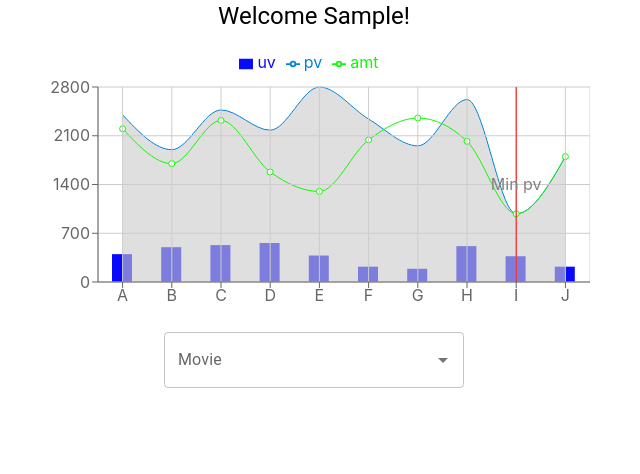
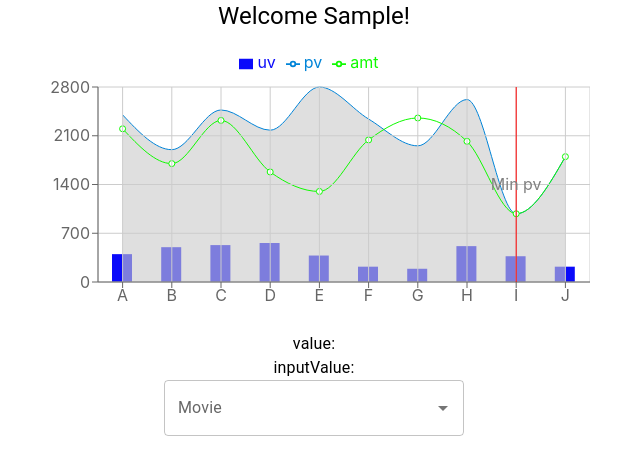
Before and after one commit to korczu/Sign-in-form, a React (Create React App) app: page / in a window 1280 px wide. Both pictures are taken after typing "Sample", "Sample123" into the empty fields and a click on the button "SUBMIT". Shown: the top 474 px of the page, without its empty margins (326-966 px from the left). Built offline with nearby package versions, Linux system fonts and the light colour scheme.

Commit message:
value and inputValue state lifted

```diff
--- a/src/Components/MainContent.jsx
+++ b/src/Components/MainContent.jsx
@@ -1,10 +1,13 @@
 import { Box, Typography } from "@mui/material";
-import React from "react";
+import React, { useState } from "react";
 import Chart from "./Chart";
 import { chartData } from "../data";
 import MovieInput from "./MovieInput";
 
 function MainContent(props) {
+  const [value, setValue] = useState(null);
+  const [inputValue, setInputValue] = useState("");
+
   return (
     <Box
       sx={{
@@ -17,7 +20,18 @@ function MainContent(props) {
         Welcome {props.login}!
       </Typography>
       <Chart data={chartData} />
-      <MovieInput />
+      <Typography component="p" variant="body1">
+        value:{value}
+      </Typography>
+      <Typography component="p" variant="body1">
+        inputValue:{inputValue}
+      </Typography>
+      <MovieInput
+        value={value}
+        setValue={setValue}
+        inputValue={inputValue}
+        setInputValue={setInputValue}
+      />
     </Box>
   );
 }
--- a/src/Components/MovieInput.jsx
+++ b/src/Components/MovieInput.jsx
@@ -10,10 +10,8 @@ function debounce(fnc, ms, timer) {
   timer = setTimeout(fnc, ms);
 }
 
-function MovieInput() {
+function MovieInput({ value, setValue, inputValue, setInputValue }) {
   const [options, setOptions] = useState([]);
-  const [value, setValue] = useState(null);
-  const [inputValue, setInputValue] = useState("");
   const [open, setOpen] = useState(false);
   const isLoading = open && options.length === 0;
 
```
